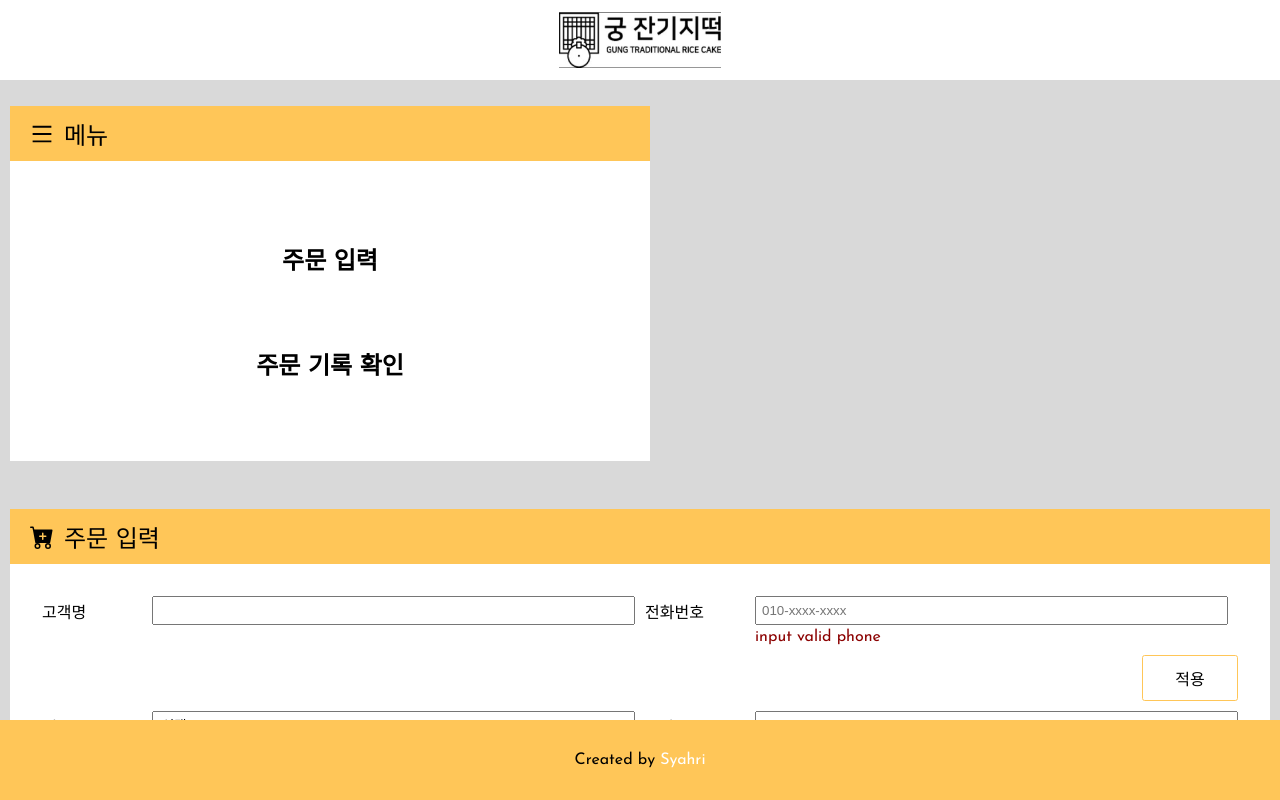
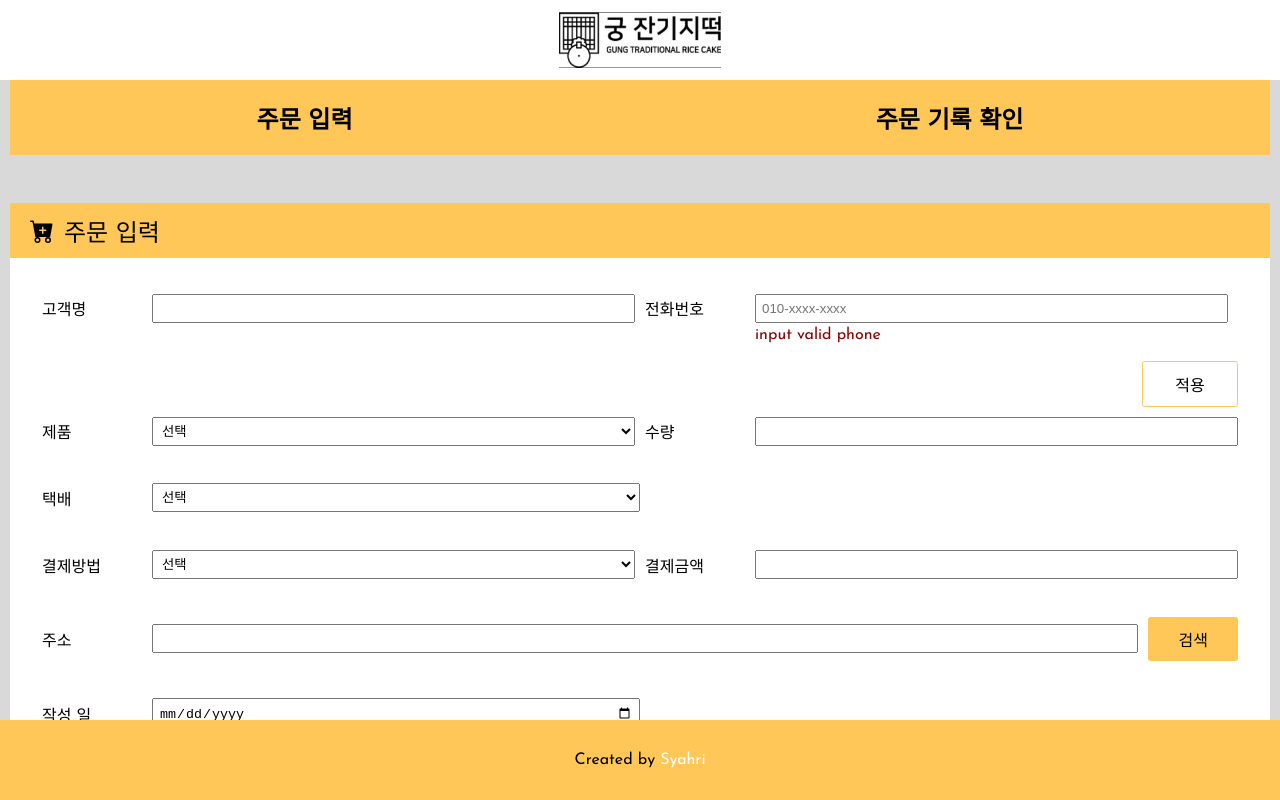
Before and after one commit to 95SR/order-list, a React (Create React App) app: page /input_order in a window 1280 px wide. Built offline with nearby package versions, Linux system fonts and the light colour scheme.

Commit message:
edit layout

```diff
--- a/src/components/Body/Body.css
+++ b/src/components/Body/Body.css
@@ -19,7 +19,7 @@
 }
 .content-container{
     width: 100%;
-    background-color: aqua;
+    height: 100%;
 
 }
 
@@ -29,6 +29,7 @@
     .body-container{
 
         width: 100%;
+
 
     }
 }
@@ -40,7 +41,8 @@
         align-items: flex-start;
         justify-content: flex-start;
         width: 100%;
-
+        height: 100%;
+        padding-top: 0px;
 
     }
 
--- a/src/components/Body/InputOrder/Input_Order.css
+++ b/src/components/Body/InputOrder/Input_Order.css
@@ -7,15 +7,16 @@
   }
 
   .big_container{
-    background-color: aquamarine;
-    width: 1000px
+
+    height: 95%;
   }
   form{
     width: 100%;
     display: flex;
     flex-direction: column;
-
+    height: 100%;
     gap: 30px;
+    justify-content: space-around;
   }
 
   .input-items{
--- a/src/components/Body/InputOrder/Input_Order.jsx
+++ b/src/components/Body/InputOrder/Input_Order.jsx
@@ -107,7 +107,7 @@ function Input_Order({active}) {
 
 
   return (
-    <div >
+    <div className='big_container'>
 
         <div className="title">
         <BsFillCartPlusFill/>주문 입력
--- a/src/components/Body/Menu/Menu.css
+++ b/src/components/Body/Menu/Menu.css
@@ -6,17 +6,17 @@
 
 @media screen and (max-width:1600px){
     .menu-container{
-      width: 50vw;
+      width: 100%;
+      margin-top: 0;
+      background-color: var(--color-hd);
+    }
 
+    .menu-container .title{
+        display: none;
     }
-  }
+}
 
-  @media screen and (max-width:800px){
-    .menu-container{
-      width: 90%;
 
-    }
-  }
 
 .menu-body{
     display: flex;
@@ -25,6 +25,24 @@
     gap: 30px;
     flex-direction: column;
     height: 300px;
+
+
+}
+
+@media screen and (max-width:1600px){
+    .menu-body{
+        flex-direction: row;
+        justify-content: space-around;
+
+        height: fit-content;
+    }
+
+    .menu-item *:hover{
+        color: rgb(53, 53, 53);
+
+    }
+
+
 
 
 }
@@ -45,11 +63,7 @@
     font-weight: 700;
 }
 
-.menu-item *:hover{
-    color: var(--color-hd);
 
-
-}
 
 .pointer{
     display: block;
@@ -60,7 +74,3 @@
 .pointer.hide{
     display: none;
 }
-
-.font-yellow{
-    color: var(--color-hd);
-}
--- a/src/components/Body/OrderList/OrderList.jsx
+++ b/src/components/Body/OrderList/OrderList.jsx
@@ -6,7 +6,7 @@ import Tables from './Tables';
 
 function OrderList() {
   return (
-    <div>
+    <div className='big_container'>
       <div className="title">
         <FaThList/>주문 목록
       </div>
```
